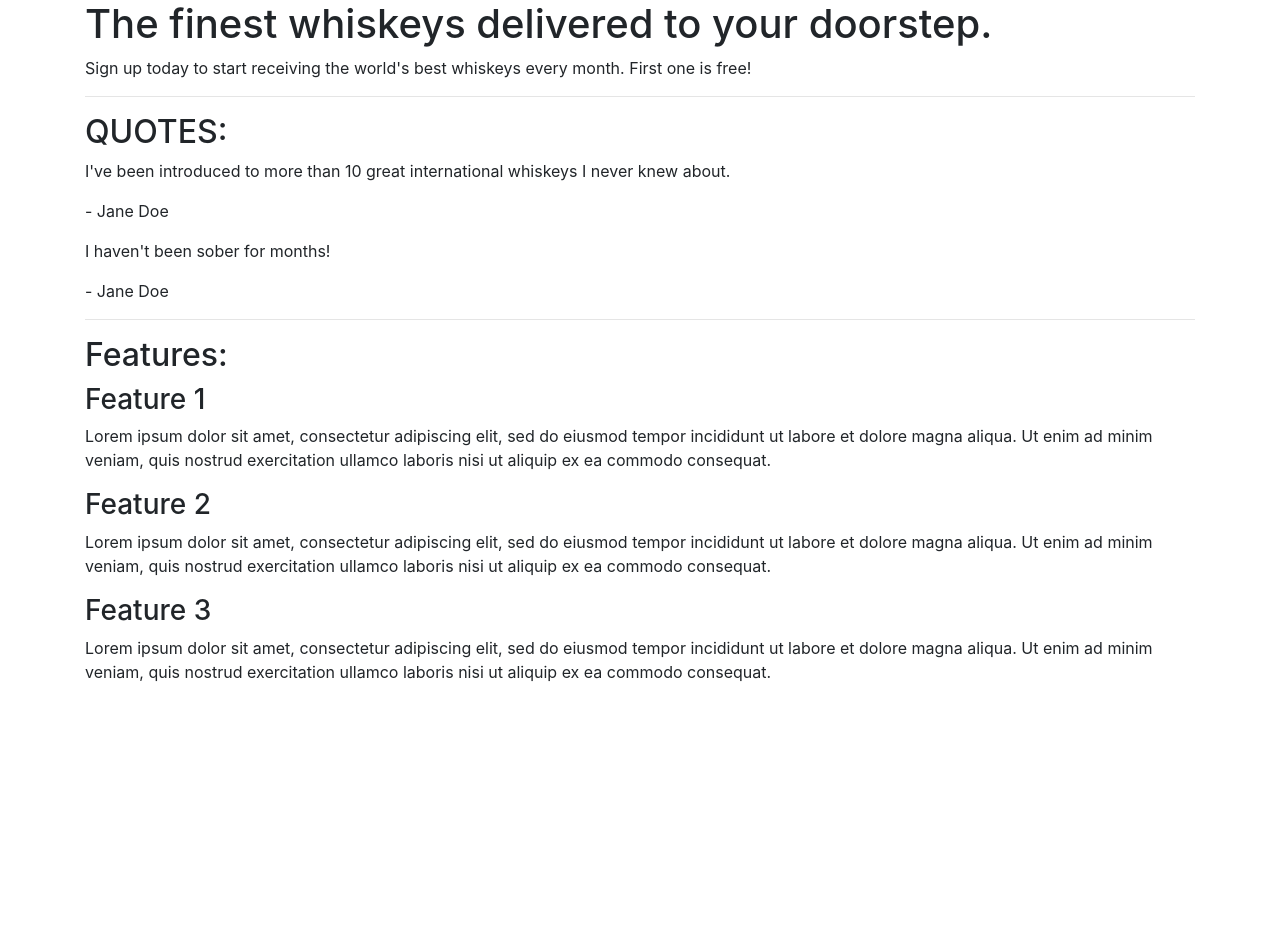
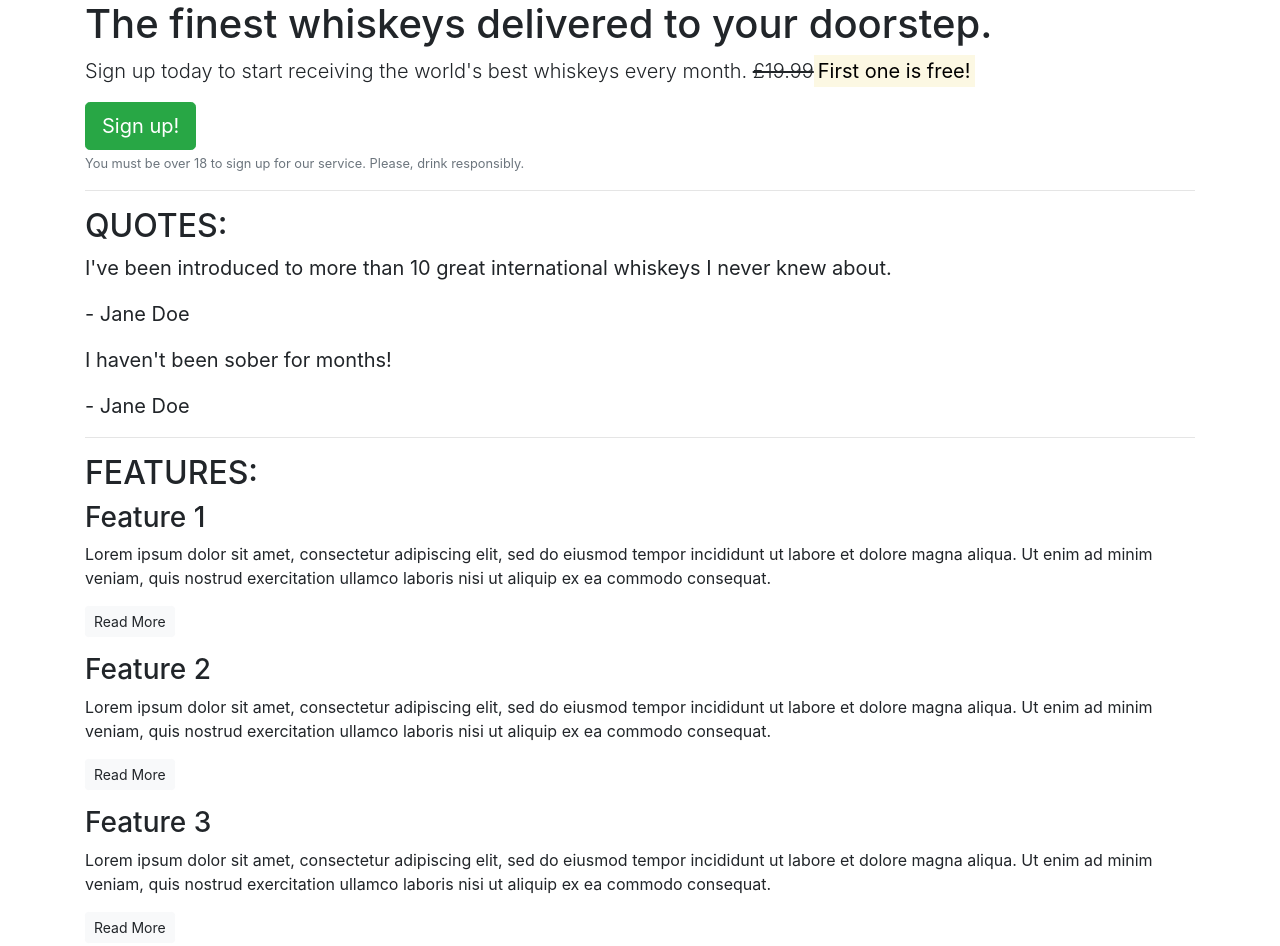
Before and after one commit to CristianBuca/bootstrap-CI, a plain HTML site: page index.html in a window 1280 px wide. Before the commit the page ends 800 px from the top, so only its background shows below. Drawn offline with nearby package versions, Linux system fonts and the light colour scheme.

Commit message:
added bootstrap elements

```diff
--- a/index.html
+++ b/index.html
@@ -14,7 +14,11 @@
         <!-- Callout -->
         <section class="callout">
             <h1>The finest whiskeys delivered to your doorstep.</h1>
-            <p>Sign up today to start receiving the world's best whiskeys every month. First one is free!</p>
+            <p class="lead">Sign up today to start receiving the world's best whiskeys every month.
+                <s>£19.99</s><strong><mark>First one is free!</mark></strong></p>
+            <button class="btn btn-success btn-lg">Sign up!</button>
+            <p class="text-muted"><small>You must be over 18 to sign up for our service. Please, drink
+                    responsibly.</small></p>
         </section>
         <!-- /.callout -->
         <hr>
@@ -22,38 +26,41 @@
         <!-- Quotes -->
         <section class="quotes">
             <h2 class="text-uppercase">Quotes:</h2>
-            <div class="quote">
+            <blockquote class="blockquote">
                 <p>I've been introduced to more than 10 great international whiskeys I never knew about.</p>
                 <p>- Jane Doe</p>
-            </div>
-            <div class="quote">
+            </blockquote>
+            <blockquote class="blockquote">
                 <p>I haven't been sober for months!</p>
                 <p>- Jane Doe</p>
-            </div>
+            </blockquote>
         </section>
         <!-- /.quotes -->
         <hr>
 
         <!-- Features -->
         <section class="features">
-            <h2>Features:</h2>
+            <h2 class="text-uppercase">Features:</h2>
             <div class="feature">
                 <h3>Feature 1</h3>
                 <p>Lorem ipsum dolor sit amet, consectetur adipiscing elit, sed do eiusmod tempor incididunt ut labore
                     et dolore magna aliqua. Ut enim ad minim veniam, quis nostrud exercitation ullamco laboris nisi ut
                     aliquip ex ea commodo consequat.</p>
+                <p><a class="btn btn-sm btn-light" href="">Read More</a></p>
             </div>
             <div class="feature">
                 <h3>Feature 2</h3>
                 <p>Lorem ipsum dolor sit amet, consectetur adipiscing elit, sed do eiusmod tempor incididunt ut labore
                     et dolore magna aliqua. Ut enim ad minim veniam, quis nostrud exercitation ullamco laboris nisi ut
                     aliquip ex ea commodo consequat.</p>
+                <p><a class="btn btn-sm btn-light" href="">Read More</a></p>
             </div>
             <div class="feature">
                 <h3>Feature 3</h3>
                 <p>Lorem ipsum dolor sit amet, consectetur adipiscing elit, sed do eiusmod tempor incididunt ut labore
                     et dolore magna aliqua. Ut enim ad minim veniam, quis nostrud exercitation ullamco laboris nisi ut
                     aliquip ex ea commodo consequat.</p>
+                <p><a class="btn btn-sm btn-light" href="">Read More</a></p>
             </div>
         </section>
         <!-- /.features -->
```
Also changed, not shown: 1 other file.
